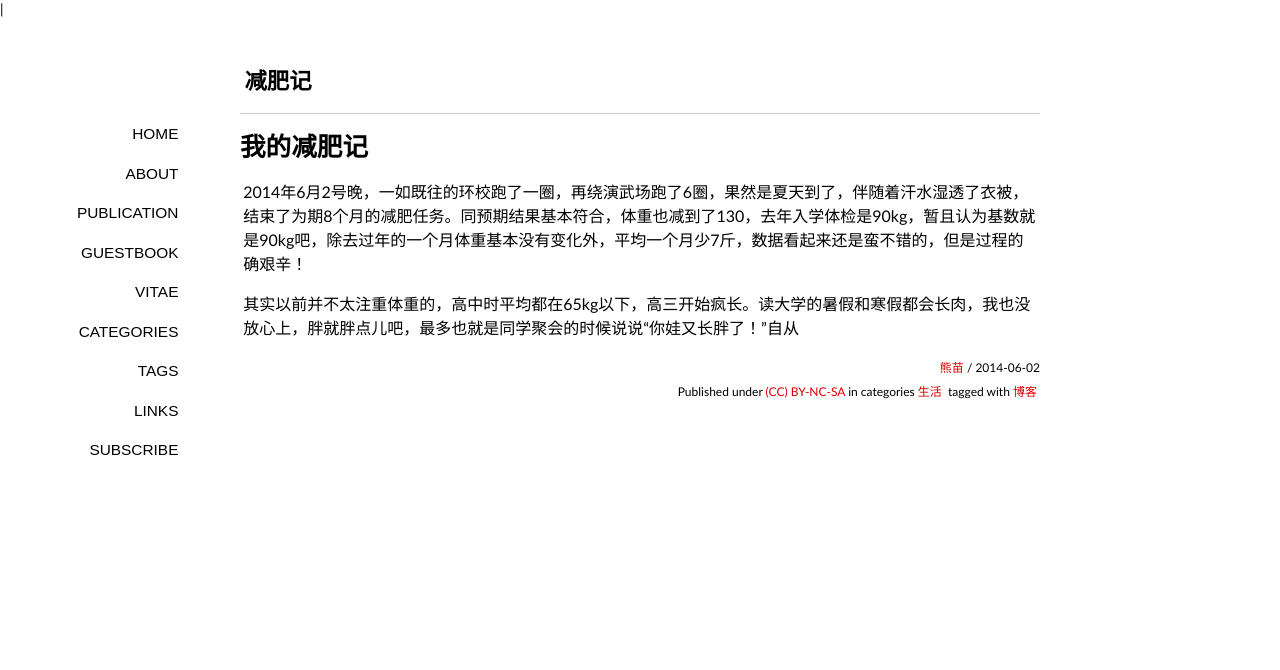
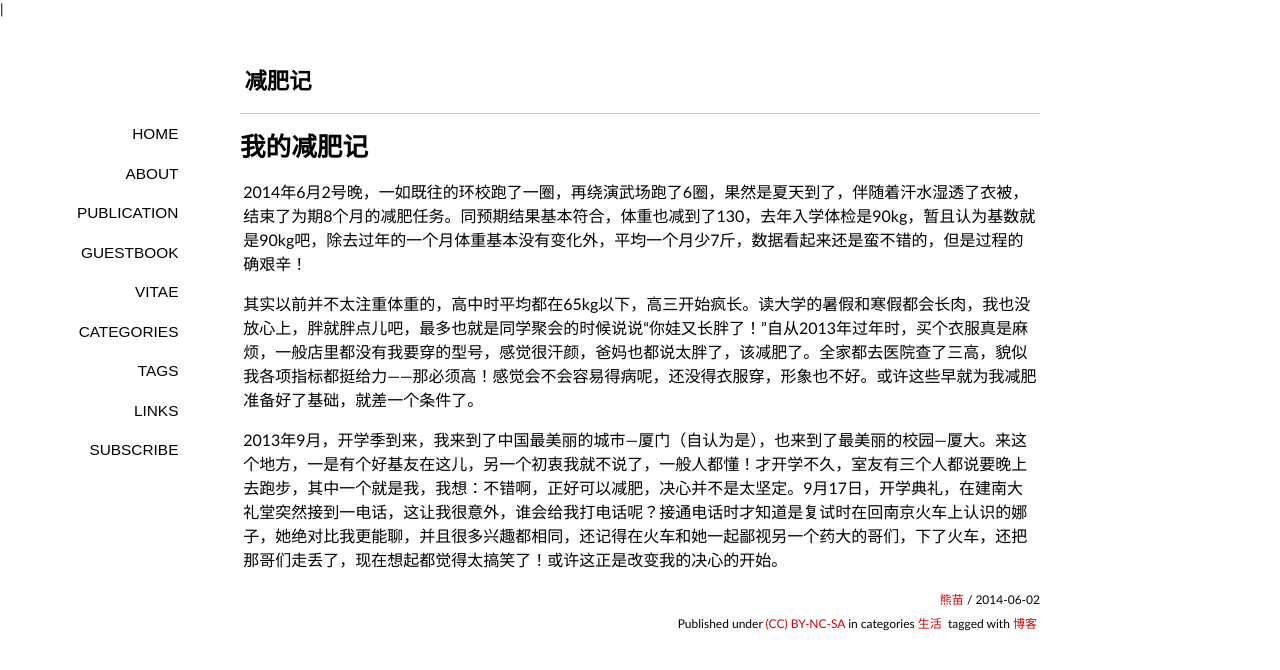
Before and after one commit to miaoxiong/blog, a Jekyll site: the page built from _posts/2014-06-02-lose-weight.md, in a window 1280 px wide. Shown: the top 670 px of the page. Built offline with Jekyll 4.4.1, drawn with Linux system fonts in a browser that asks for light colours; some web fonts are replaced; Markdown is read by kramdown in place of the engine named in the settings; comment, search, counter and statistics services are not loaded.

Commit message:
Update 2014-06-02-lose-weight.md

```diff
--- a/_posts/2014-06-02-lose-weight.md
+++ b/_posts/2014-06-02-lose-weight.md
@@ -9,4 +9,6 @@ tags: [博客]
 
 2014年6月2号晚，一如既往的环校跑了一圈，再绕演武场跑了6圈，果然是夏天到了，伴随着汗水湿透了衣被，结束了为期8个月的减肥任务。同预期结果基本符合，体重也减到了130，去年入学体检是90kg，暂且认为基数就是90kg吧，除去过年的一个月体重基本没有变化外，平均一个月少7斤，数据看起来还是蛮不错的，但是过程的确艰辛！
 
-其实以前并不太注重体重的，高中时平均都在65kg以下，高三开始疯长。读大学的暑假和寒假都会长肉，我也没放心上，胖就胖点儿吧，最多也就是同学聚会的时候说说“你娃又长胖了！”自从
+其实以前并不太注重体重的，高中时平均都在65kg以下，高三开始疯长。读大学的暑假和寒假都会长肉，我也没放心上，胖就胖点儿吧，最多也就是同学聚会的时候说说“你娃又长胖了！”自从2013年过年时，买个衣服真是麻烦，一般店里都没有我要穿的型号，感觉很汗颜，爸妈也都说太胖了，该减肥了。全家都去医院查了三高，貌似我各项指标都挺给力——那必须高！感觉会不会容易得病呢，还没得衣服穿，形象也不好。或许这些早就为我减肥准备好了基础，就差一个条件了。
+
+2013年9月，开学季到来，我来到了中国最美丽的城市---厦门（自认为是），也来到了最美丽的校园---厦大。来这个地方，一是有个好基友在这儿，另一个初衷我就不说了，一般人都懂！才开学不久，室友有三个人都说要晚上去跑步，其中一个就是我，我想：不错啊，正好可以减肥，决心并不是太坚定。9月17日，开学典礼，在建南大礼堂突然接到一电话，这让我很意外，谁会给我打电话呢？接通电话时才知道是复试时在回南京火车上认识的娜子，她绝对比我更能聊，并且很多兴趣都相同，还记得在火车和她一起鄙视另一个药大的哥们，下了火车，还把那哥们走丢了，现在想起都觉得太搞笑了！或许这正是改变我的决心的开始。
```
